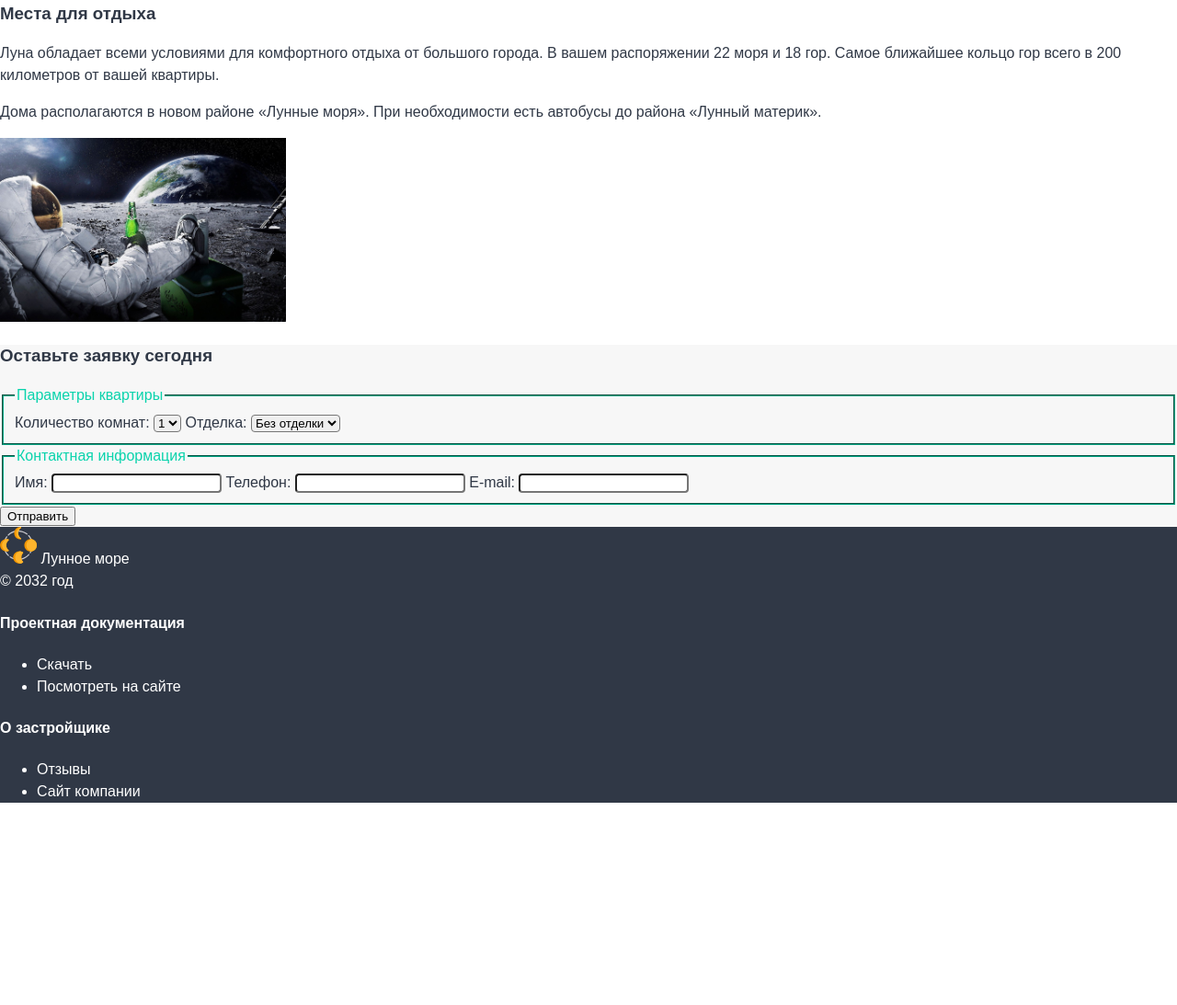
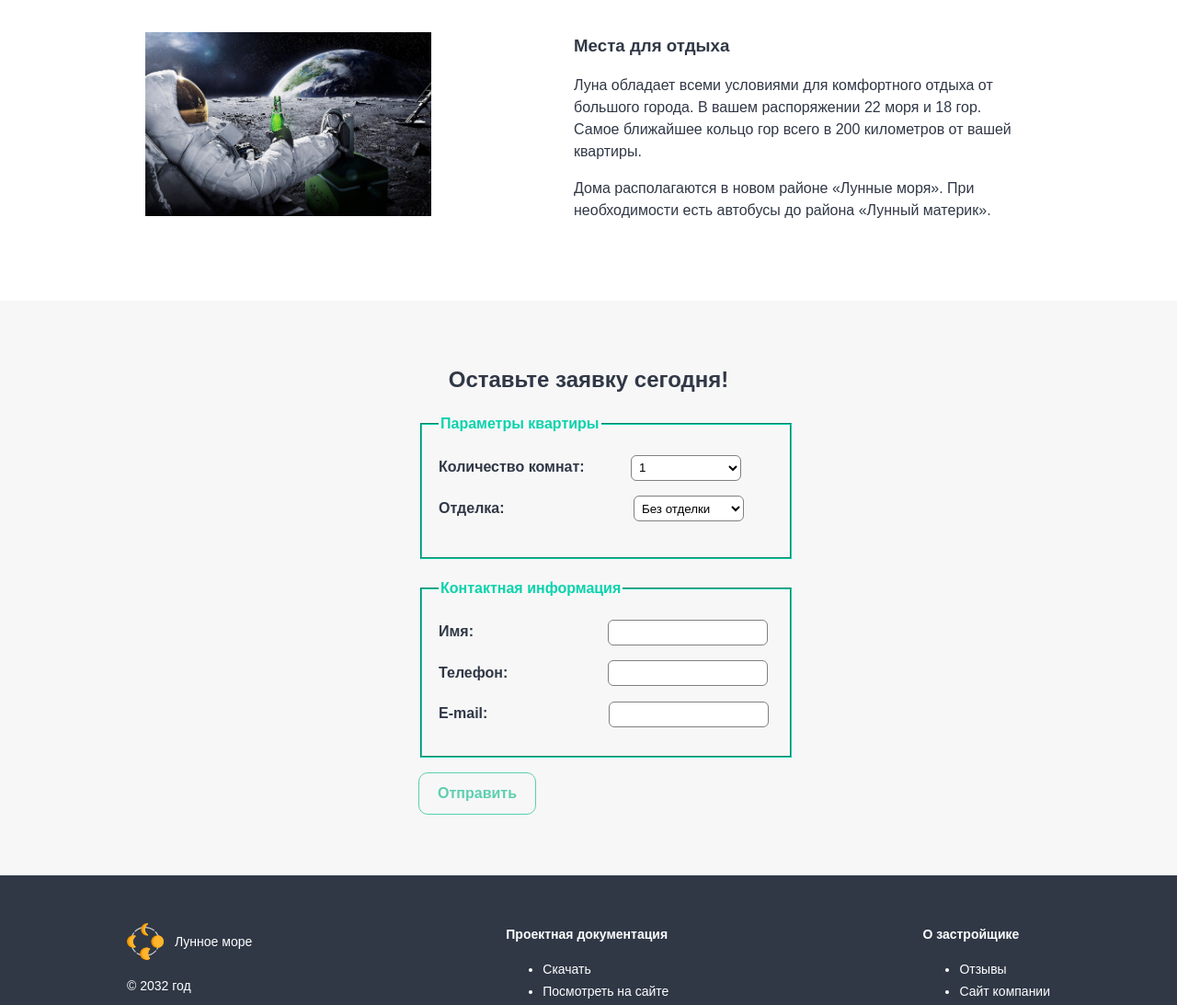
Before and after one commit to reymezis/layout-designer-project-lvl1, a plain HTML site: page index.html in a window 1280 px wide. Shown: the part 1028-2121 px from the top of the page at 92% size. Before the commit the page ends 1917 px from the top, so only its background shows below. Drawn offline with Linux system fonts and the light colour scheme.

Commit message:
complete layout form and footer

```diff
--- a/index.html
+++ b/index.html
@@ -77,22 +77,23 @@
                 </p>
                 <p>Дома располагаются в новом районе «Лунные моря». При необходимости есть автобусы до района «Лунный материк».</p>
             </div>
-            <div class="info-places">
+            <div class="view-picture">
                 <img src="images/moon-2.jpg" alt="Космонавт" width="311" height="200">
             </div>
         </section>
         <div class="order">
-            <h3>Оставьте заявку сегодня</h3>
+            <div class="wrapper">
+            <h3>Оставьте заявку сегодня!</h3>
             <form class="order-form" action="#" method="POST">
                 <fieldset class="apartment-options">
                     <legend>Параметры квартиры</legend>
-                    <label for="count-rooms">Количество комнат:</label>
+                    <label class="count-rooms" for="count-rooms">Количество комнат:</label>
                     <select name="rooms" id="count-rooms">
                         <option value="1">1</option>
                         <option value="2">2</option>
                         <option value="3">3</option>
                     </select>
-                    <label for="decor-type">Отделка:</label>
+                    <label class="decor" for="decor-type">Отделка:</label>
                     <select name="decoration" id="decor-type">
                         <option value="no">Без отделки</option>
                         <option value="basic">Стандарт</option>
@@ -101,37 +102,38 @@
                 </fieldset>
                 <fieldset class="contact-info">
                     <legend>Контактная информация</legend>
-                    <label for="name">Имя:</label>
+                    <label class="customer-name" for="name">Имя:</label>
                     <input type="text" name="name" id="name">
-                    <label for="name">Телефон:</label>
+                    <label class="phone" for="phone">Телефон:</label>
                     <input type="text" name="phone" id="phone">
-                    <label for="name">E-mail:</label>
+                    <label class="email" for="email">E-mail:</label>
                     <input type="text" name="email" id="email">
                 </fieldset>
                 <input class="btn" type="submit" value="Отправить">
             </form>
+            </div>
         </div>
     </main>
     <footer>
         <div class="footer-menu">
             <div class="footer-logo">
                 <img src="images/logo.svg" alt="Логотип лунное море" width="40" height="40">
-                <span class="name">Лунное море</span>
+                <span class="name-site">Лунное море</span>
             </div>
-            <span>&copy; 2032 год</span>
+            <span class="year">&copy; 2032 год</span>
         </div>
         <div class="footer-menu">
             <h4>Проектная документация</h4>
             <ul>
-                <li>Скачать</li>
-                <li>Посмотреть на сайте</li>
+                <li><a href="#">Скачать</a></li>
+                <li><a href="#">Посмотреть на сайте</a></li>
             </ul>
         </div>
         <div class="footer-menu">
             <h4>О застройщике</h4>
             <ul>
-                <li>Отзывы</li>
-                <li>Сайт компании</li>
+                <li><a href="#">Отзывы</a></li>
+                <li><a href="#">Сайт компании</a></li>
             </ul>
         </div>
     </footer>
--- a/styles/style.css
+++ b/styles/style.css
@@ -122,37 +122,149 @@ body {
     margin-right: 158px;
     margin-top: 50px;
 }
+.relaxation-places {
+    display: flex;
+    flex-direction: row-reverse;
+    min-width: 1000px;
+    background-color:inherit;
+}
+.view-picture {
+    margin-left: 158px;
+    margin-right: 155px;
+    margin-top: 51px;
+    margin-bottom: 54px;
+}
+.info-places {
+    margin-top: 35px;
+    margin-right: 175px;
+    margin-bottom: 70px;
+}
 .order {
+    font-style: inherit;
+    font-weight: bold;
+    display: block;
     min-width: 1000px;
     background-color: #f7f7f7;
 }
+.wrapper {
+    width: 370px;
+    margin: 0 auto;
+    padding-top: 50px;
+}
+.order h3 {
+    font-size: 24px;
+    text-align: center;
+}
 .order fieldset {
+    width: 370px;
+    padding-left: 18px;
     color: #09d3ac;
-    border-color: #00a685;
+    border-color: #09d3ac;
 }
 .order fieldset label {
+    display: inline-block;
+    margin-top: 18px;
     color:#303846;
 }
 .order input[type="text"],
 .order select {
-    border-radius: 4px;
+    border-radius: 6px;
+    border: 1px solid gray;
+
+}
+.order select {
+    height: 28px;
+    padding-top: 2px;
+    padding-bottom: 2px;
+    padding-left: 4px;
+    background: white;
+}
+.apartment-options {
+    display: inline-block;
+}
+.count-rooms {
+    margin-right: 46px;
+}
+.apartment-options select{
+    width: 120px;
+}
+.decor {
+    display: inline-block;
+    margin-bottom: 31px;
+    margin-right: 136px;
+}
+.contact-info {
+    margin-top: 20px;
+}
+.contact-info input {
+    width: 160px;
+    height: 22px;
+    padding-top: 2px;
+    padding-bottom: 2px;
+    padding-left: 10px;
+    background: white;
+}
+.customer-name {
+    display: inline-block;
+    margin-right: 142px;
+}
+.phone {
+    display: inline-block;
+    margin-right: 104px;
+}
+.email {
+    display: inline-block;
+    margin-right: 127px;
+    margin-bottom: 24px;
+}
+input[type="submit"] {
+    text-align: center;
+    color: #5DCFAE;
+    display: inline-block;
+    padding: 10px;
+    width: 128px;
+    border: 1px solid #5DCFAE;
+    border-radius: 10px;
+    font: inherit;
+    background: 0;
+    margin-top: 16px;
+    margin-bottom: 66px;
 }
 footer {
+    height: 174px;
+    display: flex;
+    justify-content: space-around;
     background-color:#303846;
+    align-content: baseline;
     color: white;
+    font-size: 14px;
+    padding-top: 52px;
 }
-/* .advantages {
-    height: 236px;
-    width: auto;
+/* .footer-menu-1 {
+    margin-top: 20px;
+} */
+.footer-menu a {
+    color: white;
+    text-decoration: none;
+}
+.footer-menu a:hover {
+    color: rgb(100, 120, 172);
+}
+.footer-menu a:active {
+    color:#10141a;
+}
+.footer-menu h4 {
+    padding: 0;
+    margin: 0;
+}
+.footer-logo {
     display: flex;
-    justify-content: space-between;
     align-items: center;
-    padding: 0px;
 }
-.adnvantage {
-    padding: 0px 20px;
-    margin: 0px;
+.footer-logo img {
+    margin-right: 12px;
 }
-h2 {
-
-} */
+.year {
+    display: block;
+    margin-top: 16px;
+}
```
